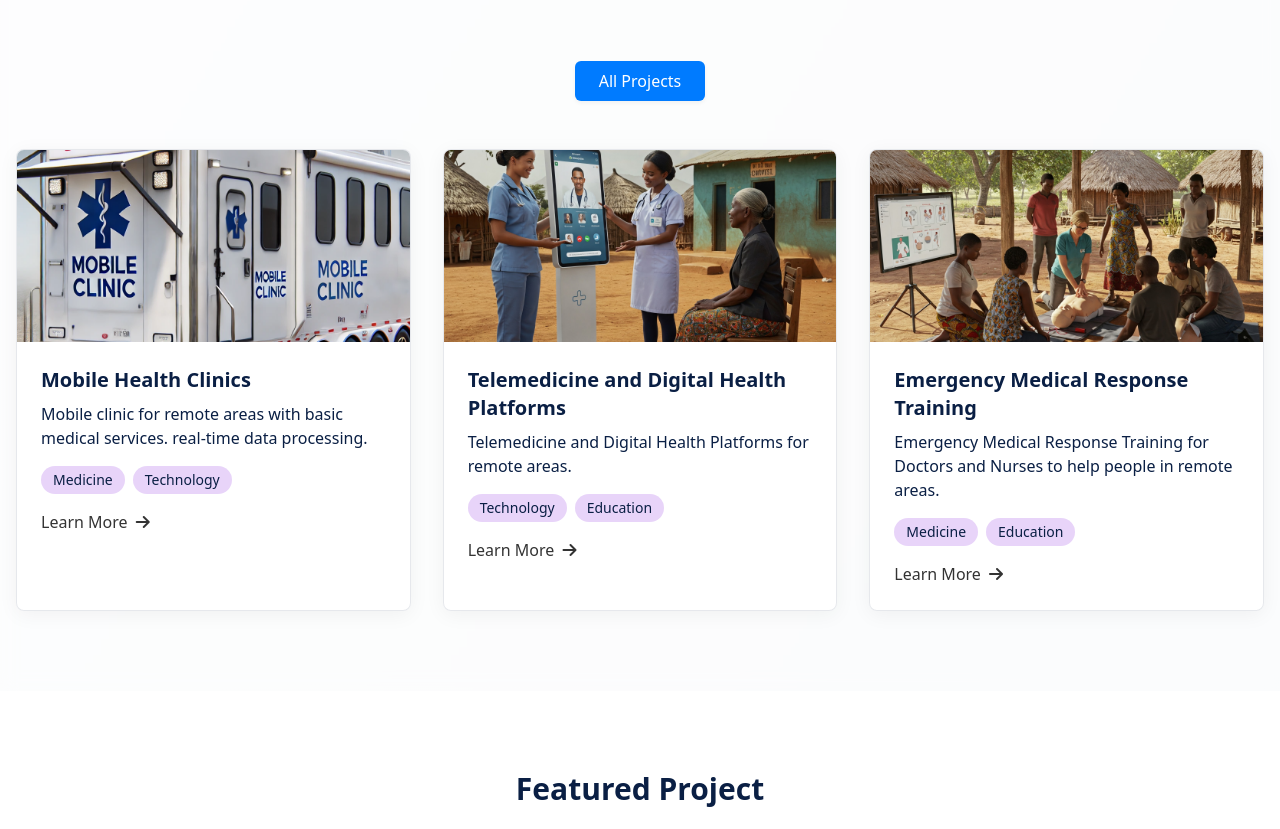
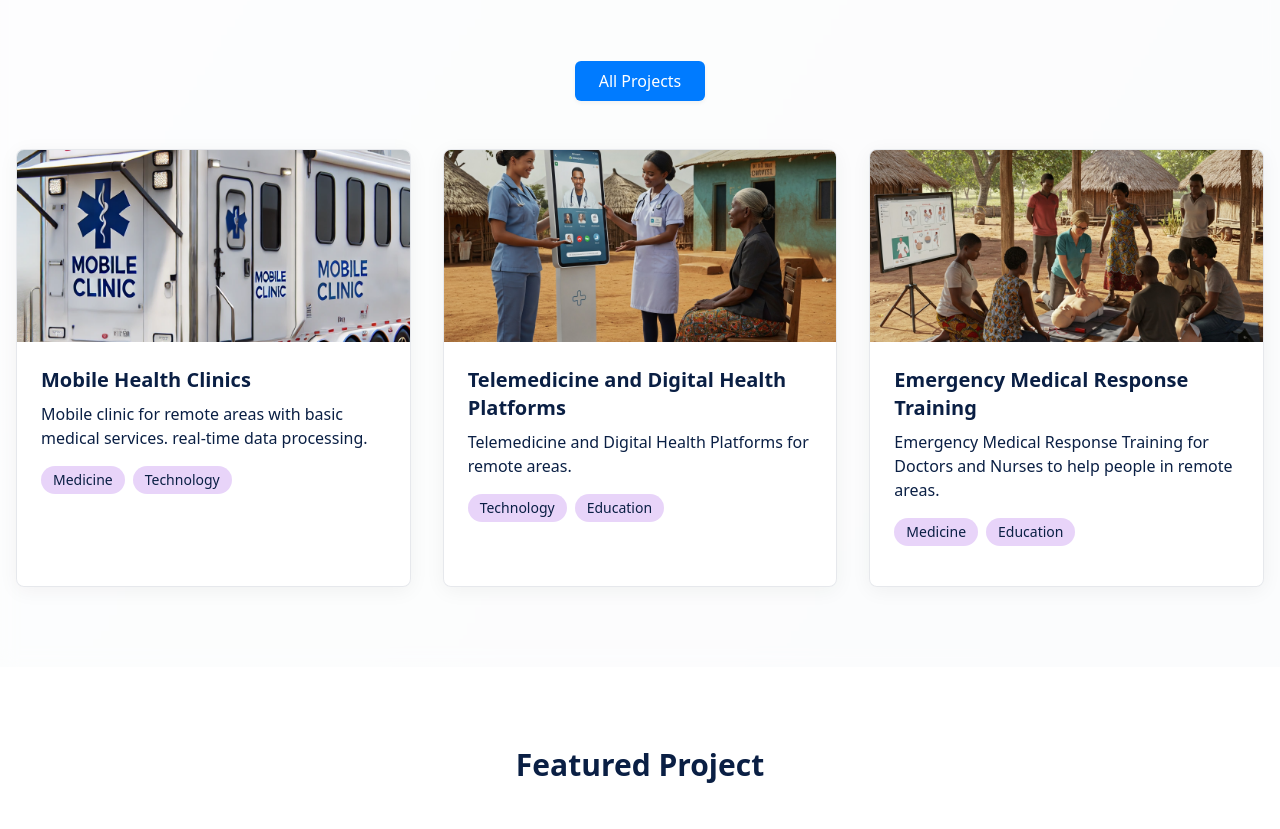
Before and after one commit to TonyRobert98/IDEAS-DEN, a plain HTML site: page pages/projects.html in a window 1280 px wide. Shown: the part 223-1052 px from the top of the page. Drawn offline with nearby package versions, Linux system fonts and the light colour scheme.

Commit message:
Update projects.html

```diff
--- a/pages/projects.html
+++ b/pages/projects.html
@@ -172,12 +172,6 @@
                   Technology
                 </span>
               </div>
-              <a
-                href="#"
-                class="inline-block text-[#00FFFF] hover:text-[#8A2BE2] transition-colors duration-200"
-              >
-                Learn More <i class="fas fa-arrow-right ml-1"></i>
-              </a>
             </div>
           </div>
 
@@ -209,12 +203,6 @@
                   Education
                 </span>
               </div>
-              <a
-                href="#"
-                class="inline-block text-[#00FFFF] hover:text-[#8A2BE2] transition-colors duration-200"
-              >
-                Learn More <i class="fas fa-arrow-right ml-1"></i>
-              </a>
             </div>
           </div>
 
@@ -247,12 +235,6 @@
                   Education
                 </span>
               </div>
-              <a
-                href="#"
-                class="inline-block text-[#00FFFF] hover:text-[#8A2BE2] transition-colors duration-200"
-              >
-                Learn More <i class="fas fa-arrow-right ml-1"></i>
-              </a>
             </div>
           </div>
         </div>
```
